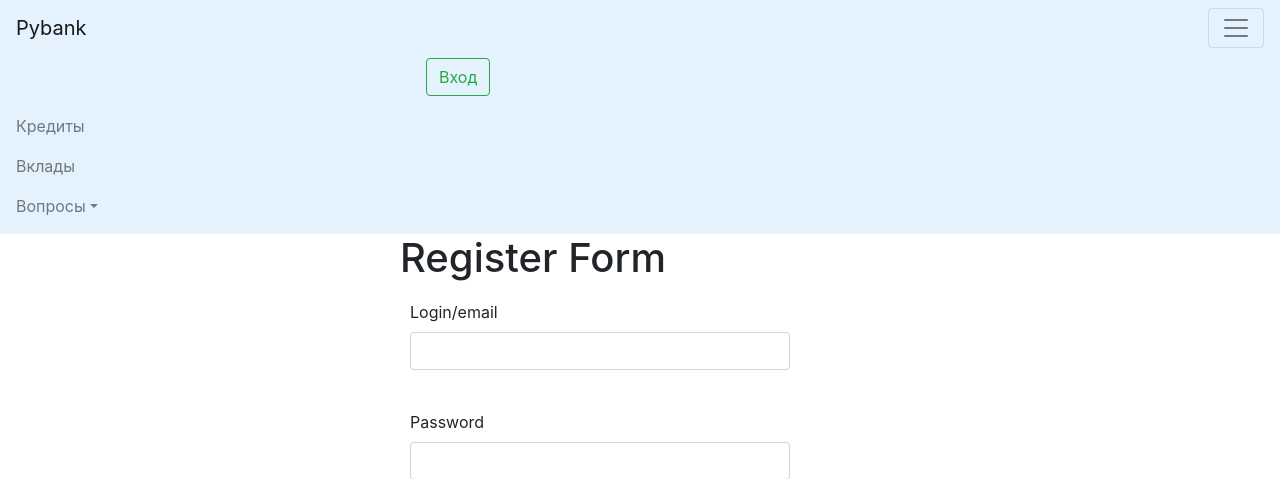
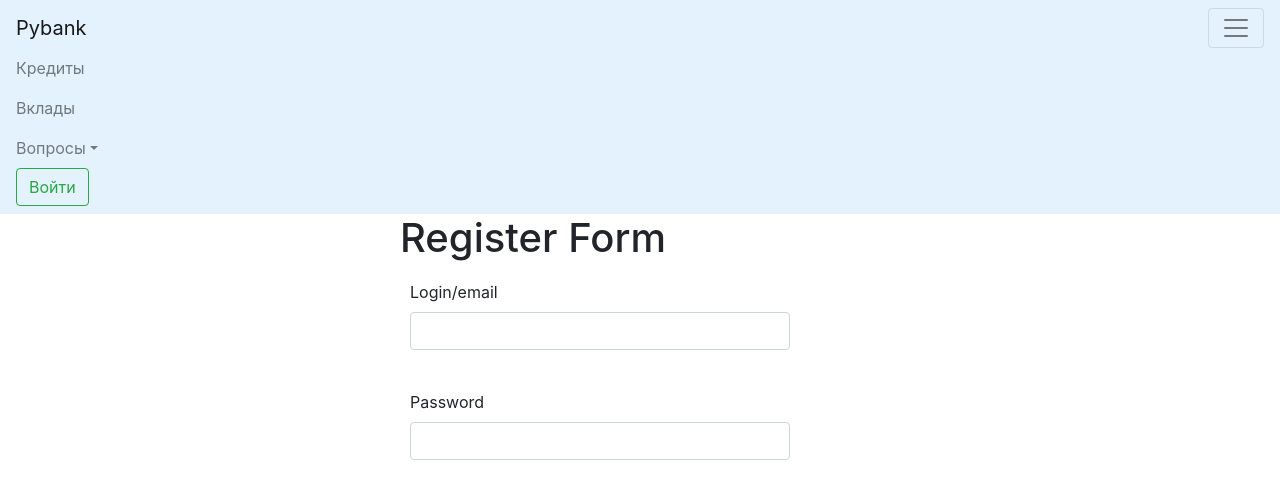
Before and after one commit to NotnaKO/web_train, a Flask app: page /register in a window 1280 px wide, after a click that opens the changed part. Shown: the top 479 px of the page. Run offline with Flask 2, Linux system fonts and the light colour scheme; some libraries are stand-ins or nearby versions.

Commit message:
Возникли небольшие проблемы, из-за того что я тестировал шаблон, не запуская программу

```diff
--- a/templates/base.html
+++ b/templates/base.html
@@ -22,19 +22,13 @@
 <body>
 <header>
     <nav class="navbar navbar-light" style="background-color: #e3f2fd;">
-        <a class="navbar-brand" href="#">Pybank</a>
+        <a class="navbar-brand" href="/">Pybank</a>
         <button class="navbar-toggler collapsed" type="button" data-toggle="collapse" data-target="#navbarsExample01"
                 aria-controls="navbarsExample01" aria-expanded="false" aria-label="Toggle navigation">
             <span class="navbar-toggler-icon"></span>
         </button>
         <div class="navbar-collapse collapse" id="navbarsExample01" style="">
             <ul class="navbar-nav mr-auto">
-                <li class="nav-item">
-                    <form class="form-inline my-2 my-lg-0">
-                        <a href="/login" class="btn btn-outline-success my-2 my-sm-0" role="button"
-                           aria-pressed="true">Вход</a>
-                    </form>
-                </li>
                 <li class="nav-item">
                     <a class="nav-link" href="/credits">Кредиты</a>
                 </li>
@@ -50,8 +44,8 @@
                         <a class="dropdown-item" href="/questions/other">Другое</a>
                     </div>
                 </li>
-
             </ul>
+            <a href="/login" class="btn btn-outline-success my-2 my-sm-0" type="button">Войти</a>
         </div>
     </nav>
 </header>
```
